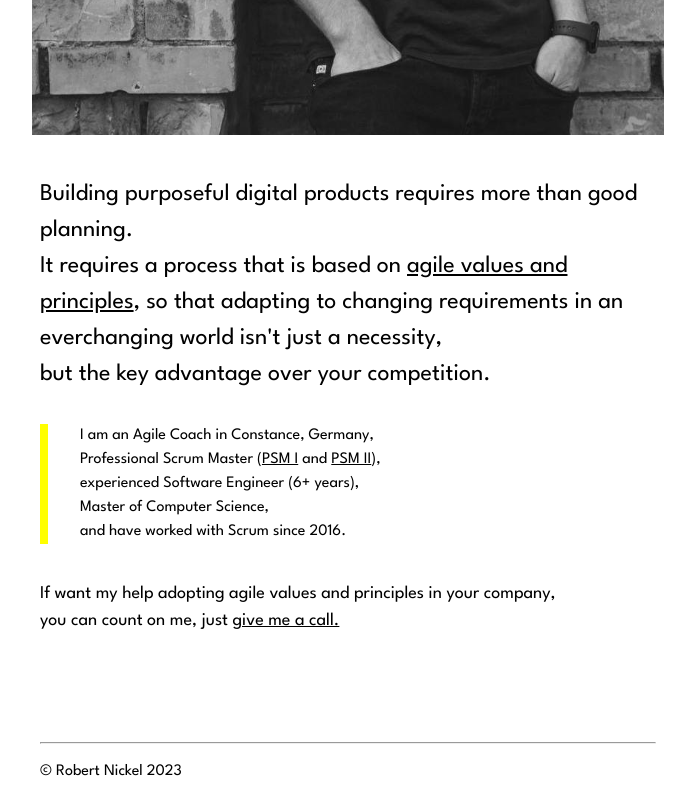
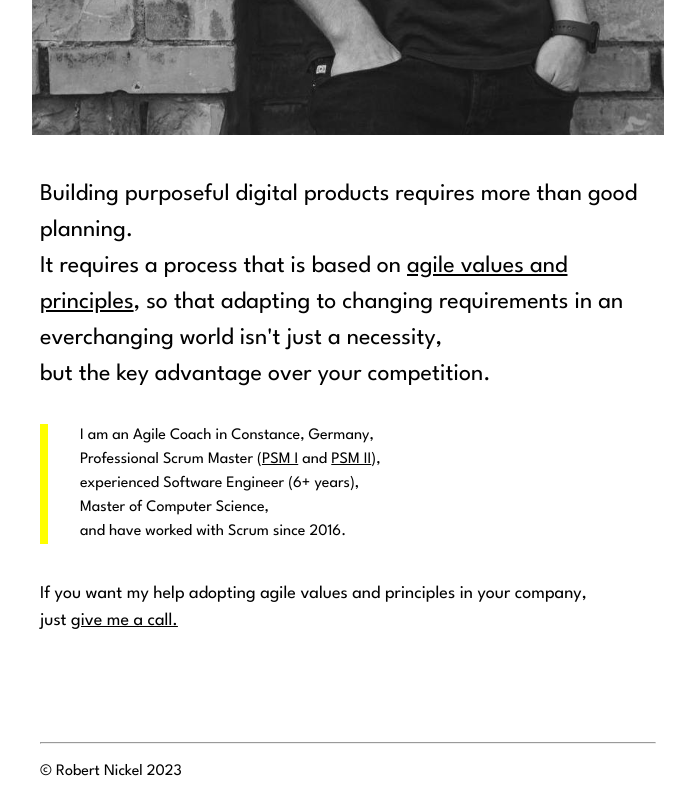
Before and after one commit to Robert-Nickel/robertnickel.online_3.0, a SvelteKit app: page / in a window 1280 px wide. Shown: the part 700-1500 px from the top of the page, without its empty margins (292-987 px from the left). Built offline with nearby package versions, Linux system fonts and the light colour scheme.

Commit message:
fixed typo

```diff
--- a/src/routes/+page.svelte
+++ b/src/routes/+page.svelte
@@ -47,9 +47,8 @@
 			</div>
 
 			<p class="cta">
-				If want my help adopting agile values and principles in your company,<br />
-				you can count on me, just
-				<a href="https://calendly.com/robertnickel/30min">give me a call.</a>
+				If you want my help adopting agile values and principles in your company,<br />
+				just <a href="https://calendly.com/robertnickel/30min">give me a call.</a>
 			</p>
 			<hr />
 
```
